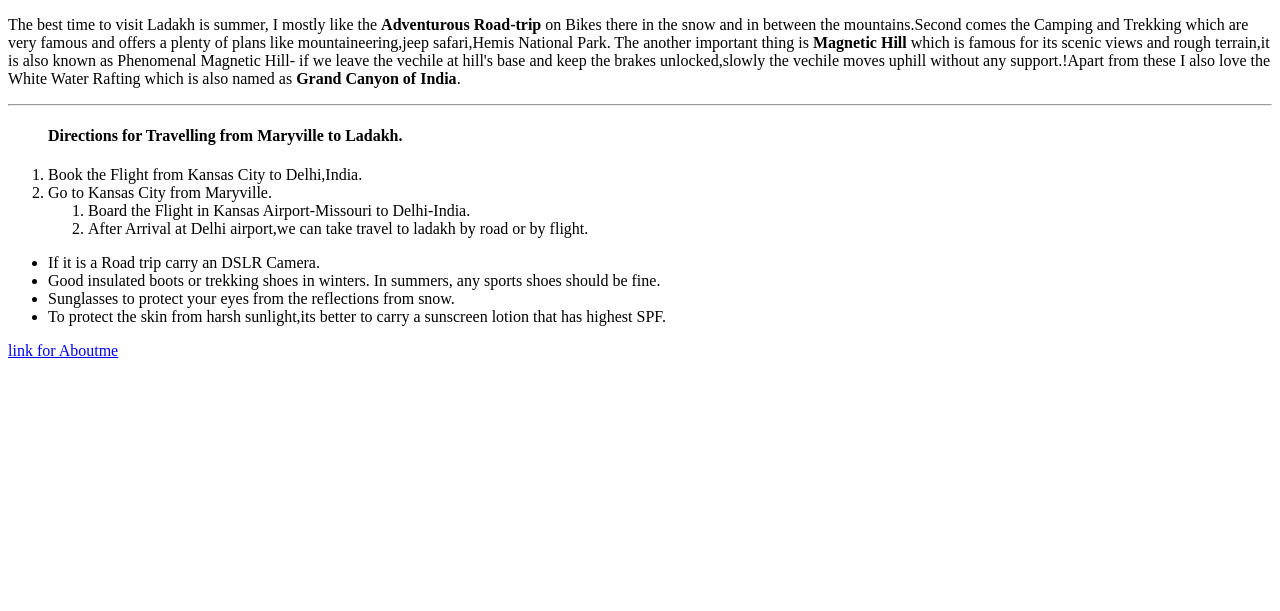
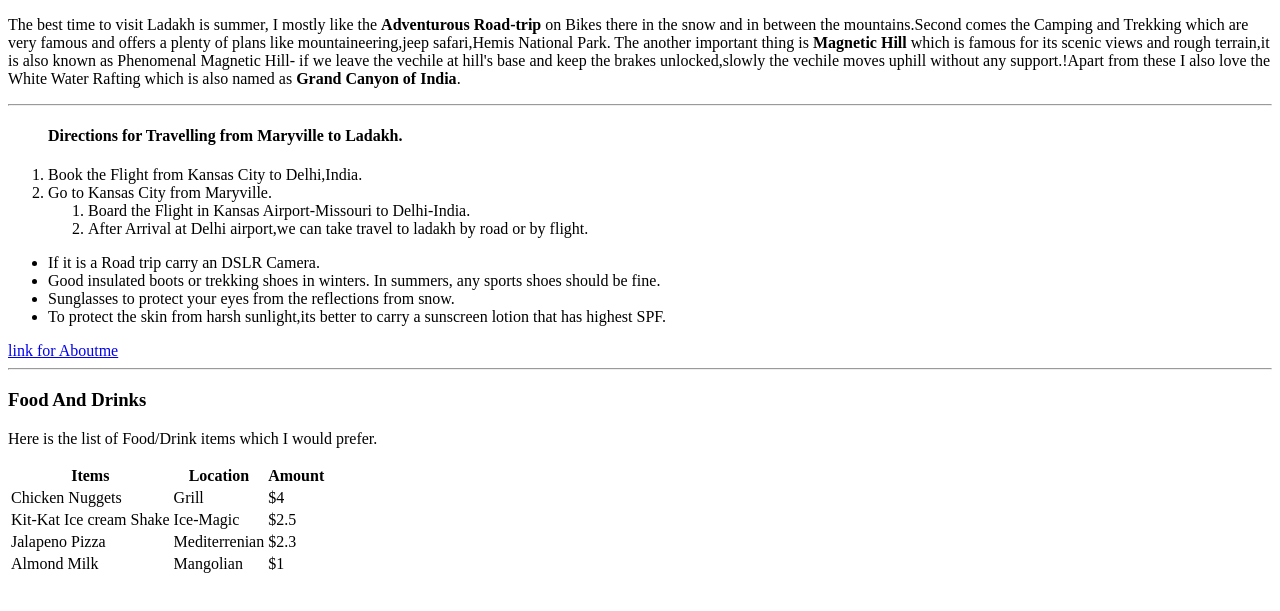
Before and after one commit to 44-563-WebApps-F21/webapps-f21-assignment-3-Harimummadi, a plain HTML site: page Index.html in a window 1280 px wide. Shown: the part 131-742 px from the top of the page. Drawn offline with Linux system fonts and the light colour scheme.

Commit message:
Update Index.html

```diff
--- a/Index.html
+++ b/Index.html
@@ -34,5 +34,37 @@
        <li> To protect the skin from harsh sunlight,its better to carry a sunscreen lotion that has highest SPF.</li>
    </ul>
    <a href="AboutMe.html">link for Aboutme</a>
+   <hr>
+   <h3> Food And Drinks</h3>
+   <p>
+    Here is the list of Food/Drink items which I would prefer.
+   </p>
+   <table>
+       <tr>
+       <th>Items</th>
+       <th>Location</th>
+       <th>Amount</th>
+       </tr>
+       <tr>
+           <td>Chicken Nuggets</td>
+           <td> Grill</td>
+           <td>$4</td>
+       </tr>
+       <tr>
+           <td>Kit-Kat Ice cream Shake</td>
+           <td>Ice-Magic</td>
+           <td>$2.5</td>
+       </tr>
+       <tr>
+           <td>Jalapeno Pizza</td>
+           <td>Mediterrenian</td>
+           <td>$2.3</td>
+       </tr>
+       <tr>
+           <td>Almond Milk</td>
+           <td>Mangolian</td>
+           <td>$1</td>
+       </tr>
+   </table>
 </body>
 </html>
```
